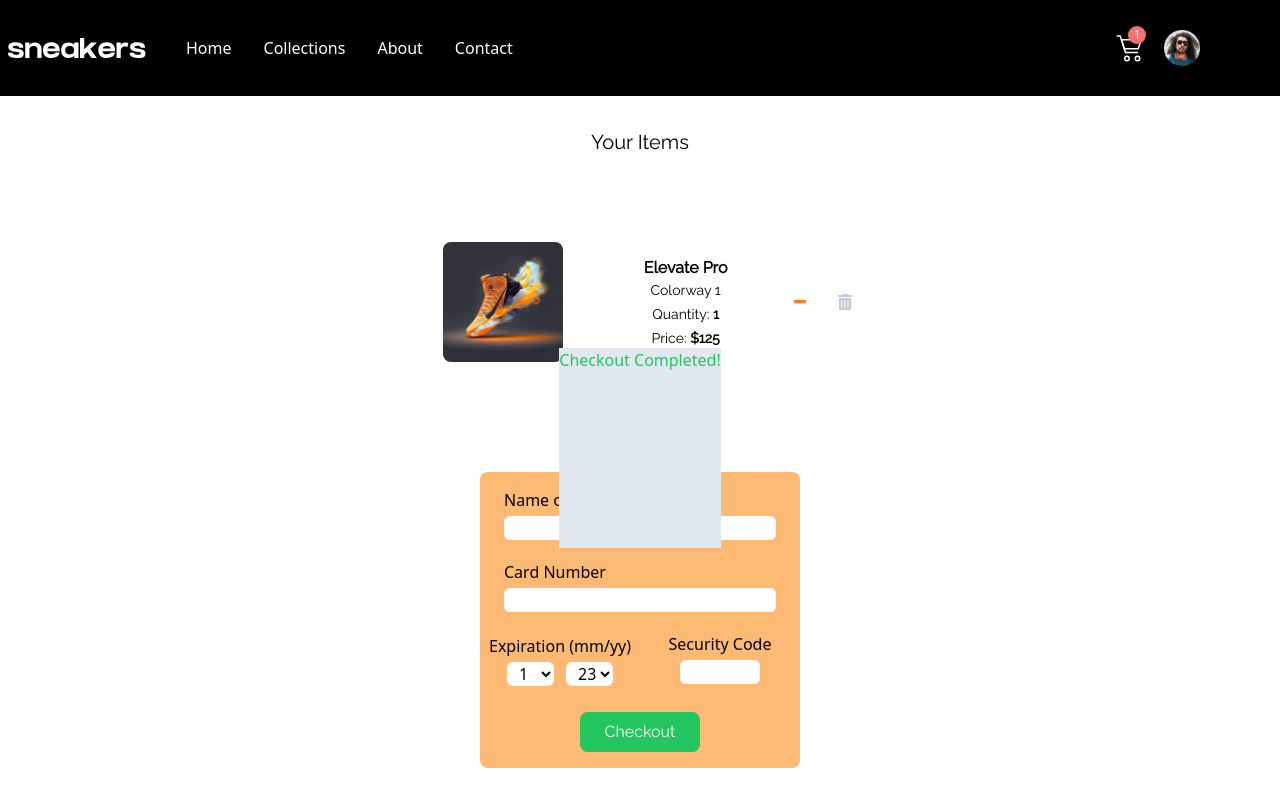
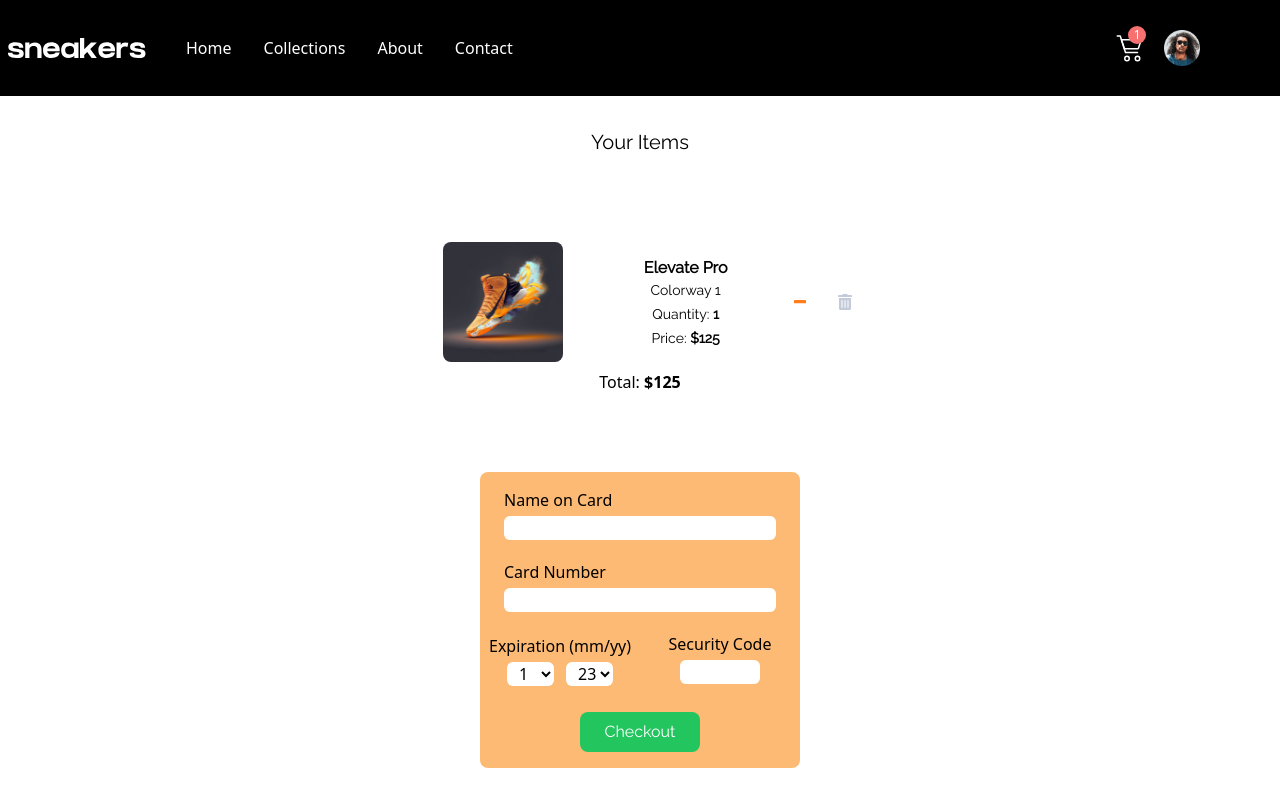
Before and after one commit to henry-shih4/shoes, a React (Create React App) app: page /checkout in a window 1280 px wide. Built offline with nearby package versions, Linux system fonts and the light colour scheme.

Commit message:
update checkout

```diff
--- a/src/App.css
+++ b/src/App.css
@@ -9,7 +9,7 @@ html {
   padding: 0;
 }
 
-/* #main-background {
+#main-background {
   background: linear-gradient(
     225deg,
     rgba(255, 178, 100, 1) 25%,
@@ -18,8 +18,8 @@ html {
   );
   background-size: 300% 300%;
   background-attachment: fixed;
-  animation: move 12s ease infinite
-} */
+  animation: move 12s ease infinite;
+}
 
 @keyframes move {
   0% {
@@ -45,7 +45,7 @@ input {
 }
 
 #checkout-form select {
-  @apply bg-white rounded-md pl-2
+  @apply bg-white rounded-md pl-2;
 }
 
 #checkout-form label {
--- a/src/pages/Checkout.js
+++ b/src/pages/Checkout.js
@@ -67,10 +67,18 @@ export default function Checkout() {
 
   return (
     <>
-      <div className="absolute top-[96px] bg-white flex flex-col justify-start items-center h-max min-h-[calc(100vh-96px)] w-screen md:justify-center">
-        {!showCheckoutSuccessModal ? (
-          <div className="absolute top-50% h-[200px] text-green-500 bg-slate-200">
-            Checkout Completed!
+      <div
+        className={
+          showCheckoutSuccessModal
+            ? "absolute top-[96px] bg-white flex flex-col justify-start items-center h-max min-h-[calc(100vh-96px)] w-screen bg-white md:justify-center brightness-50"
+            : "absolute top-[96px] bg-white flex flex-col justify-start items-center h-max min-h-[calc(100vh-96px)] w-screen bg-white md:justify-center"
+        }
+      >
+        {showCheckoutSuccessModal ? (
+          <div className="absolute flex justify-center items-center top-50%   ">
+            <div className=" text-green-500 bg-slate-200">
+              Checkout Completed!
+            </div>
           </div>
         ) : null}
         <div className="flex justify-center font-raleway text-xl py-4">
```
